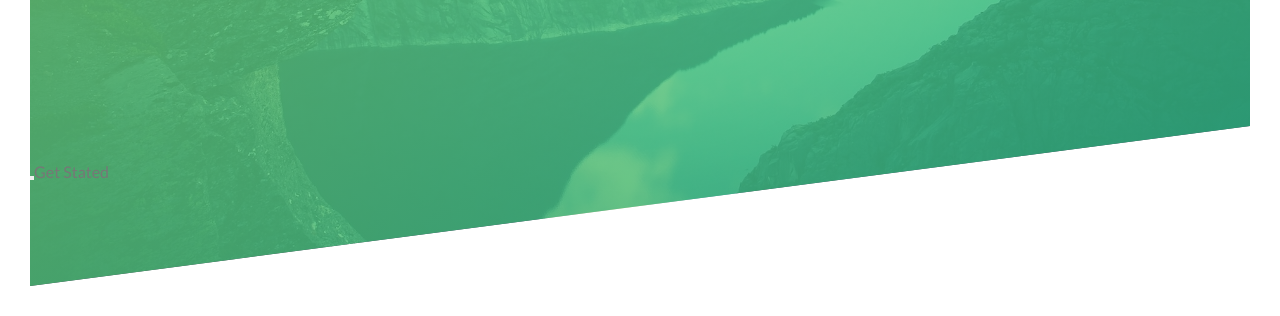
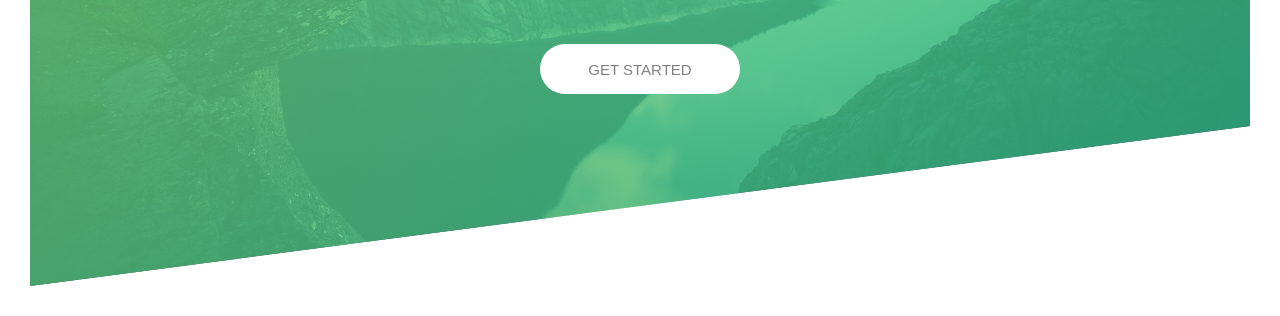
Before and after one commit to AyoCodess/Crypto-Landing-Page, a website built with Parcel: page index.html in a window 1280 px wide. Shown: the part 504-820 px from the top of the page. Built offline with nearby package versions, Linux system fonts and the light colour scheme.

Commit message:
Solbed button bug

```diff
--- a/index.html
+++ b/index.html
@@ -29,7 +29,7 @@
         <span class="heading-primary-main">Get into crypto safely</span>
         <span class="heading-primary-sub">Be apart of greatest transfer of wealth in our generation. </span>
       </h1>
-      <div class="btn-container"><button class="btn-white"></button>Get Stated</div>
+      <div class="btn-container"><button class="btn-white">Get Started</button></div>
 
     </header>
   </body>
--- a/sass/main.scss
+++ b/sass/main.scss
@@ -131,9 +131,10 @@ body {
 .heading-primary {
     display: flex;
     flex-direction: column;
-    justify-content: center;
+    justify-content: flex-start;
     align-items: center;
-    height: 70%; //70|% of the heading container
+    // height: 40%; //70|% of the heading container
+    margin-top: 25rem;
 }
 .heading-primary-main {
     display: block;
@@ -201,15 +202,26 @@ body {
 
 .btn-container {
     display: flex;
+    margin-top: 7rem;
     justify-content: center;
     text-align: center;
-    font-size: 10rem;
+    font-size: 2rem;
     text-transform: uppercase;
 }
 
 .btn-white {
-    margin-right: 10rem;
+    display: flex;
+    // position: absolute;
+    width: 20rem;
+    height: 5rem;
+    justify-content: center;
+    align-items: center;
+    border: none;
+    border-radius: 100px;
+    font-weight: 400;
+    font-size: 1.5rem;
+
+    color: gray;
+    background-color: white;
     text-transform: uppercase;
 }
-
-// not working
```
Also changed, not shown: dist/index.html, sass/main.css, 4 other files.
